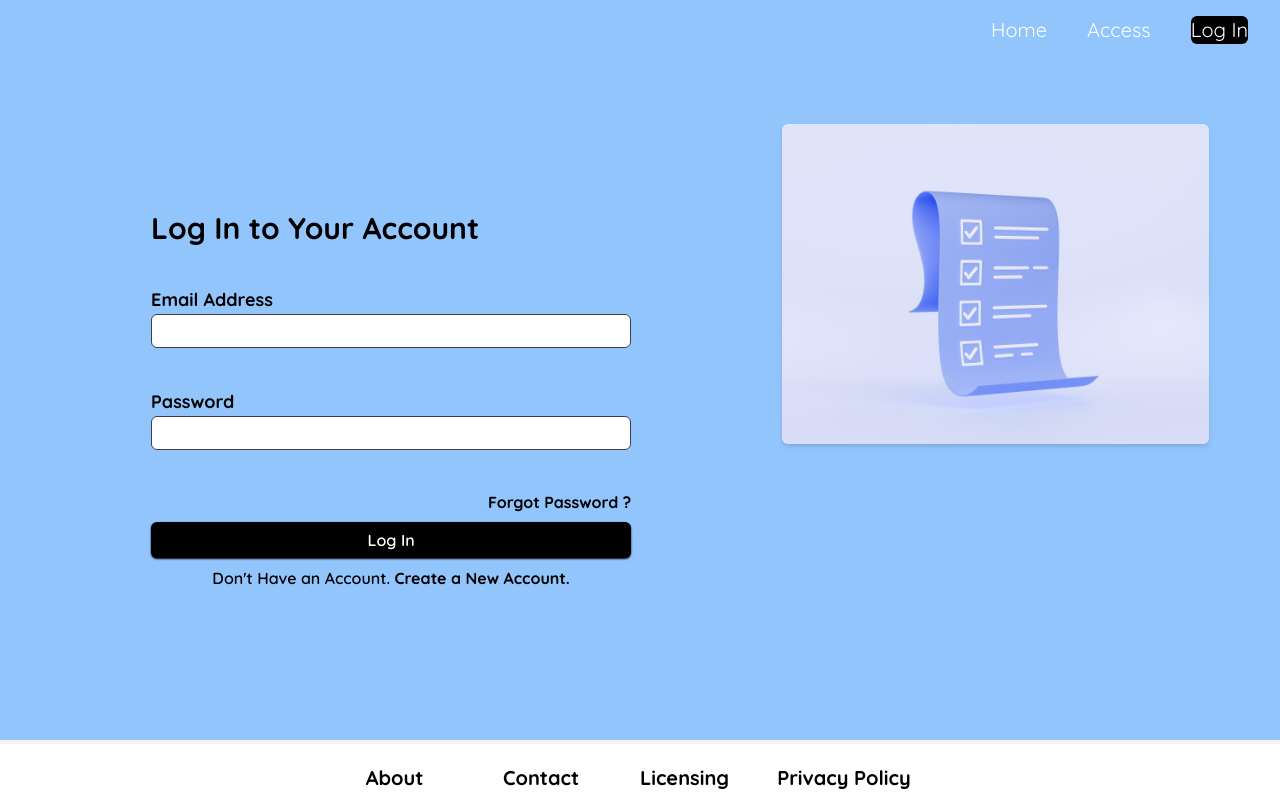
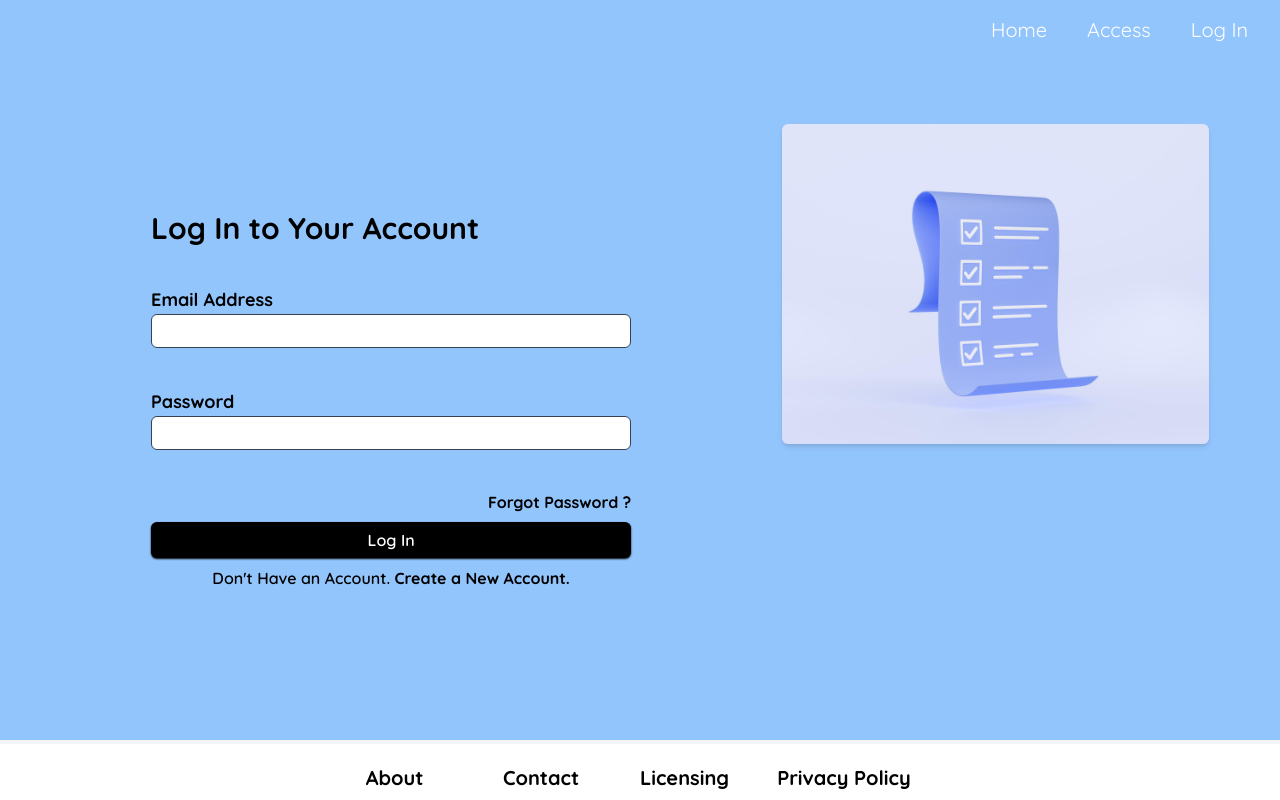
Before and after one commit to eaglefluke21/Task-Management, a React (Vite) app in the folder client/: page / in a window 1280 px wide. Built offline with nearby package versions, Linux system fonts and the light colour scheme; no server answers; a web font is replaced by a local one.

Commit message:
button color

```diff
--- a/client/src/components/Nav.jsx
+++ b/client/src/components/Nav.jsx
@@ -37,7 +37,7 @@ const NavLinks = () => {
         <>
             <NavLink to="/home" className="text-white  sm:text-xl font-quick  w-full text-center lg:w-auto hover:bg-gray-200 lg:hover:bg-transparent  "> Home</NavLink>
             <NavLink to="/Access" className=" text-white sm:text-xl font-quick   w-full text-center lg:w-auto hover:bg-gray-200 lg:hover:bg-transparent "> Access</NavLink>
-            <NavLink to="/" className="lg:ml-auto lg:pr-8"> {isLoggedIn ? (<button onClick={handleLogout} className="bg-black  rounded-md text-sm font-quick text-white sm:text-xl "> Logout </button>) : (<button className="bg-black  rounded-md text-sm font-quick text-white sm:text-xl "> Log In</button>)  }  </NavLink>
+            <NavLink to="/" className="lg:ml-auto lg:pr-8"> {isLoggedIn ? (<button onClick={handleLogout} className=" rounded-md text-sm font-quick text-white sm:text-xl "> Logout </button>) : (<button className="  rounded-md text-sm font-quick text-white sm:text-xl "> Log In</button>)  }  </NavLink>
         </>
     )
 
```
